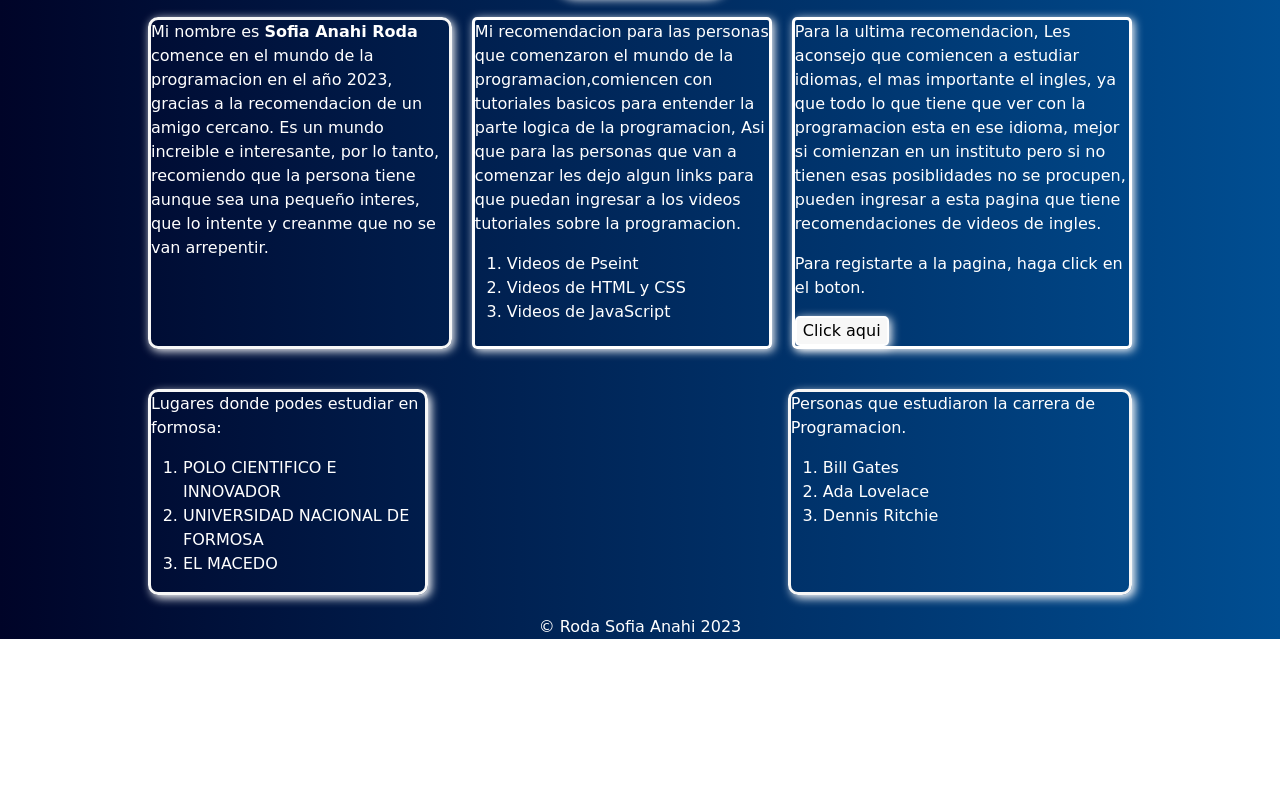
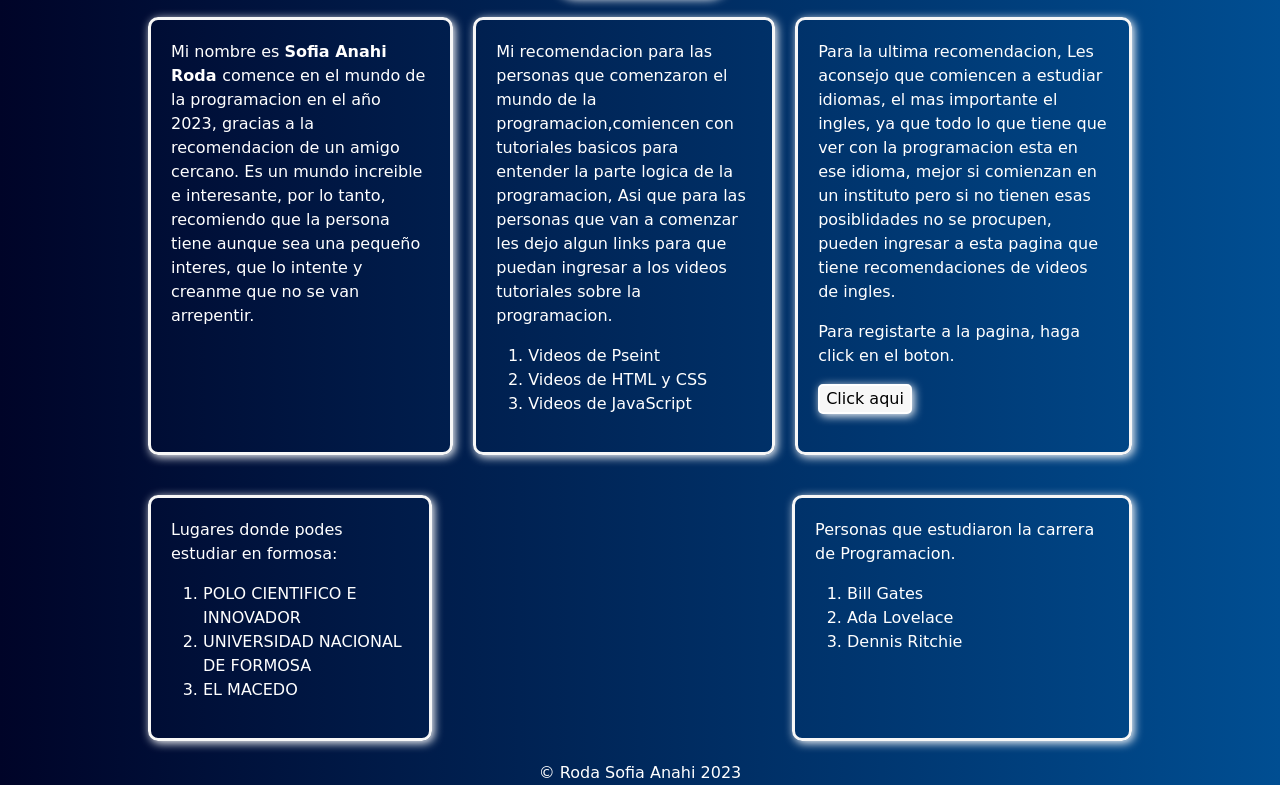
Before and after one commit to sofiaanahi/PRIMER-PARCIAL, a plain HTML site: page index.html in a window 1280 px wide. Shown: the part 258-1043 px from the top of the page. Before the commit the page ends 897 px from the top, so only its background shows below. Drawn offline with nearby package versions, Linux system fonts and the light colour scheme.

Commit message:
se modifico el index.css y formulario.css

```diff
--- a/formulario.css
+++ b/formulario.css
@@ -1,8 +1,6 @@
 .body {
   background: linear-gradient(to right, #03001e, #7303c0, #ec38bc, #fdeff9);
   font-family: cursive;
-  display: flex;
-  justify-content: center;
   margin: 0 auto;
   color: white;
 }
@@ -18,13 +16,27 @@
 }
 
 .main {
-  border: 4px solid white;
   box-shadow: #03001e;
   gap: 20px;
+  display: flex;
+  justify-content: center;
+  flex-direction: column;
+  align-items: center;
 }
 
 .h3 {
   text-align: center;
+}
+
+/* fieldset */
+
+fieldset {
+  border: 3px solid rgb(255, 255, 255);
+  border-radius: 10px;
+  box-shadow: 3px 3px 10px white;
+  box-shadow: gray;
+  margin: 2rem;
+  padding: 2rem;
 }
 
 .button {
--- a/formulario.html
+++ b/formulario.html
@@ -10,6 +10,7 @@
   </head>
   <body class="body">
     <main class="main">
+      <fieldset>
         <h1 class="h1">Formulario</h1>
         <form>
           <h3 class="h3">Bienvenidos a Language Online</h3>
@@ -51,8 +52,9 @@
           <input type="checkbox" /> Nivel basico <br />
           <input type="checkbox" /> Nivel basico-intermedio <br />
           <input type="checkbox" /> Nivel avanzado <br />
+          <button class="button"><a href="./languege.html"> Enviar</a></button>
         </form>
-      <button class="button"><a href="./languege.html"> Enviar</a></button>
+      </fieldset>
     </main>
     <footer class="footer">&copy; Roda Sofia Anahi 2023</footer>
   </body>
--- a/index.css
+++ b/index.css
@@ -37,43 +37,20 @@
   background-color: rgb(116, 109, 109);
 }
 
-.portfolio {
+.carta {
   border: 3px solid rgb(247, 247, 247);
   border-radius: 10px;
-  box-shadow: 2px 2px 10px white;
-}
-
-.programacion {
-  border-radius: 5px;
-  border: 3px solid white;
-  box-shadow: 2px 2px 10px white;
-}
-
-.idioma {
-  border-radius: 5px;
-  border: 3px solid white;
+  padding: 20px;
   box-shadow: 2px 2px 10px white;
 }
 
 .aside {
   width: 80%;
   margin: 0 auto;
-  padding: 20px;
   display: flex;
   flex-direction: row;
   gap: 360px;
-}
-
-.lugares {
-  border: 3px solid rgb(247, 247, 247);
-  border-radius: 10px;
-  box-shadow: 3px 3px 10px white;
-}
-
-.carrera {
-  border: 3px solid rgb(247, 247, 247);
-  border-radius: 10px;
-  box-shadow: 3px 3px 10px white;
+  padding: 20px;
 }
 
 footer {
--- a/index.html
+++ b/index.html
@@ -43,7 +43,7 @@
       <main>
         <div class = "conteinter">
         <!-- <article class = "conteinter"> -->
-            <div class = "portfolio">
+            <div class = "carta">
             <section>
                 <p>
                     Mi nombre es <b> Sofia  Anahi Roda </b> comence en el mundo de la programacion en el año 2023, gracias a la recomendacion
@@ -51,7 +51,7 @@
                 </p>
             </section>
             </div>
-            <div class = "programacion">
+            <div class = "carta">
             <section>
                 <p>
                     Mi recomendacion para las personas que comenzaron el mundo de la programacion,comiencen con tutoriales basicos para entender
@@ -70,7 +70,7 @@
             </section>
             </div>
 
-            <div class = "idioma">
+            <div class = "carta">
             <section>
                 <P>
                     Para la ultima recomendacion, Les aconsejo que comiencen a estudiar idiomas, el mas importante el ingles, ya que todo lo que
@@ -90,7 +90,7 @@
     </main>
 
     <aside class = "aside">
-        <section class = "lugares">
+        <section class = "carta">
             <p>
                 Lugares donde podes estudiar en formosa:
                 <ol>
@@ -100,7 +100,7 @@
                 </ol>
             </p>
         </section>
-        <section class = "carrera">
+        <section class = "carta">
             <p>
                 Personas que estudiaron la carrera de Programacion.
             </p>
```
Lines whose indentation alone changed are shown as unchanged.
